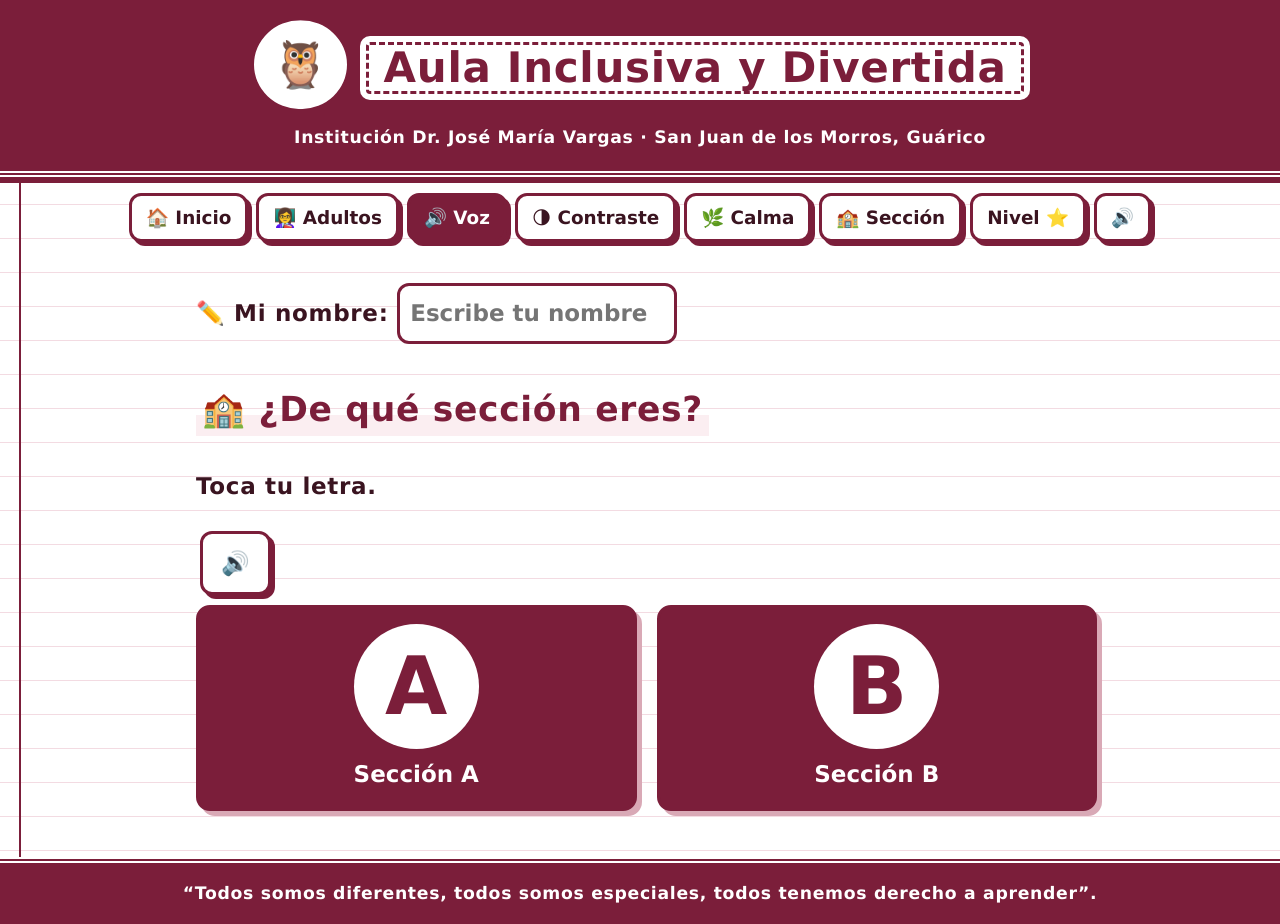
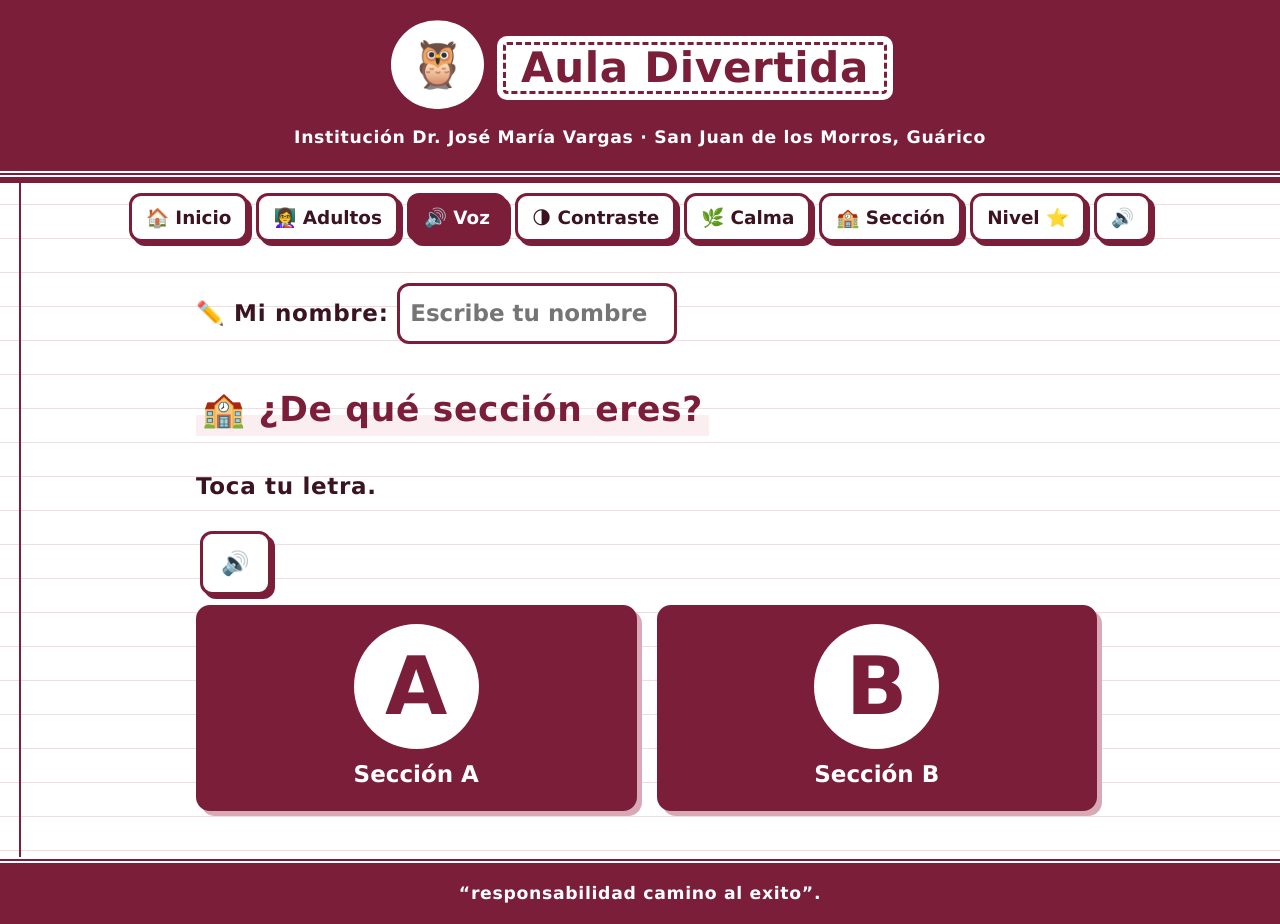
Before and after one commit to cash378/Planeta_Vargas, a plain HTML site: page index.html in a window 1280 px wide. Drawn offline with Linux system fonts and the light colour scheme.

Commit message:
Add files via upload

```diff
--- a/index.html
+++ b/index.html
@@ -1,7 +1,7 @@
 <!DOCTYPE html>
 <html lang="es"><head><meta charset="utf-8">
 <meta name="viewport" content="width=device-width, initial-scale=1, viewport-fit=cover">
-<title>Aula Inclusiva y Divertida</title>
+<title>Aula Divertida</title>
 <style>
 :root{--bg:#fff;--card:#fff;--ink:#3a1420;--p:#7b1e3a;--g:#7b1e3a;--line:#d9a9b6;--tint:#fbeef1;--rule:#f3dbe2;--h:#7b1e3a;box-sizing:border-box;padding-top:env(safe-area-inset-top,0px);padding-bottom:env(safe-area-inset-bottom,0px)}
 @media(prefers-color-scheme:dark){:root:not([data-theme="light"]){--bg:#2a0f1a;--card:#3b1727;--ink:#fbeef0;--line:#7a3550;--p:#b83b5e;--g:#b83b5e;--tint:#4a1d30;--rule:#35182a;--h:#f4b6c8}}
@@ -72,7 +72,7 @@ footer{text-align:center;font-size:.75em;padding:18px 16px;background:var(--p);c
 details td{border:2px solid var(--line);padding:6px}
 </style></head><body>
 <header><button id="mh" class="float" onclick="go('mascota')" aria-label="Elegir mi mascota" style="font-size:2em;background:#fff;border-radius:50%;min-height:0;padding:6px 14px">🦉</button>
-<h1>Aula Inclusiva y Divertida</h1>
+<h1>Aula Divertida</h1>
 <p>Institución Dr. José María Vargas · San Juan de los Morros, Guárico</p></header>
 <div class="bar" role="toolbar" aria-label="Ayudas">
 <button onclick="go('inicio')">🏠 Inicio</button>
@@ -84,7 +84,7 @@ details td{border:2px solid var(--line);padding:6px}
 <button onclick="lv(this)" aria-label="Nivel de dificultad">Nivel ⭐</button>
 <button onclick="leer()" aria-label="Escuchar">🔊</button></div>
 <main id="main" tabindex="-1"></main>
-<footer>“Todos somos diferentes, todos somos especiales, todos tenemos derecho a aprender”.</footer>
+<footer>“responsabilidad camino al exito”.</footer>
 <script>
 const $=s=>document.querySelector(s),R=a=>a[Math.floor(Math.random()*a.length)],rnd=(a,b)=>a+Math.floor(Math.random()*(b-a+1)),sh=a=>[...a].sort(()=>Math.random()-.5);
 let lvl=1,audio=true,cur=null,fr=null,q=null,stars=0,bi,ac,mo;
```
